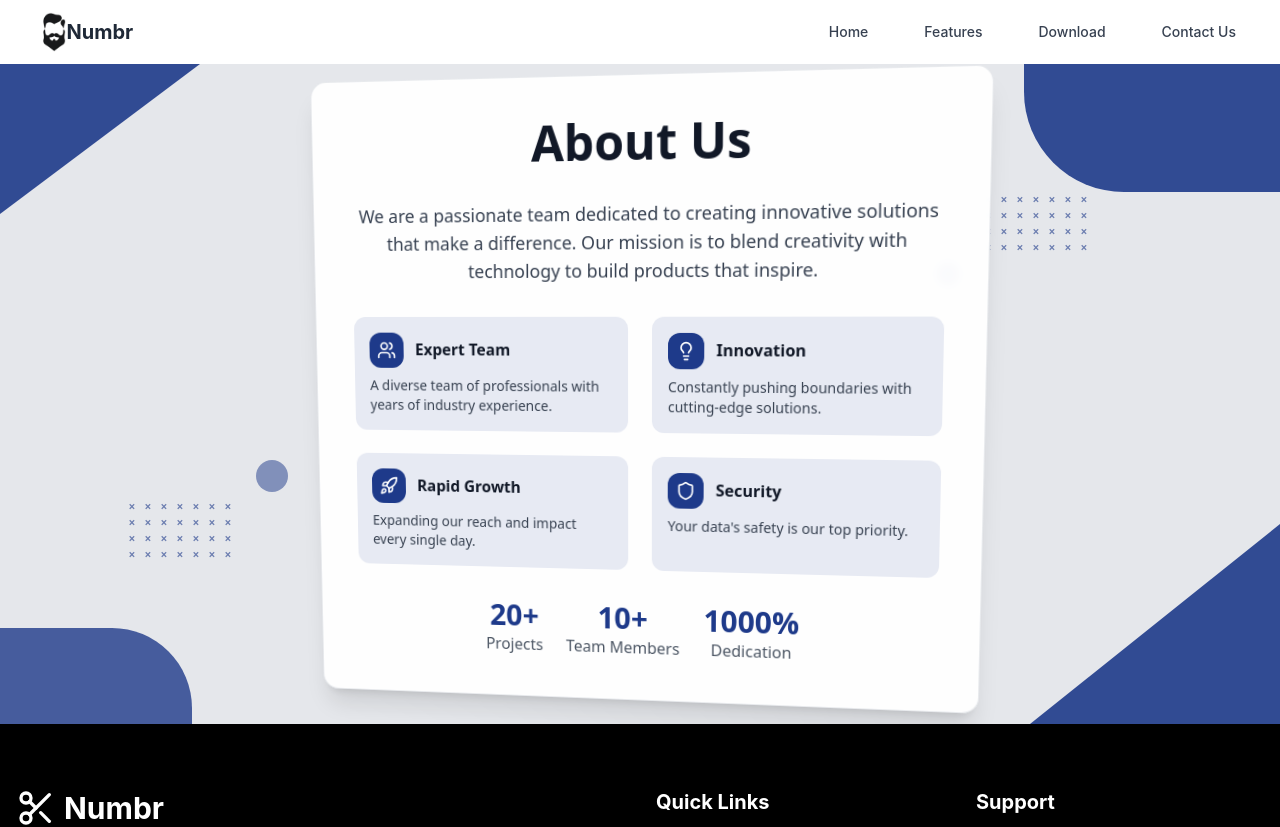
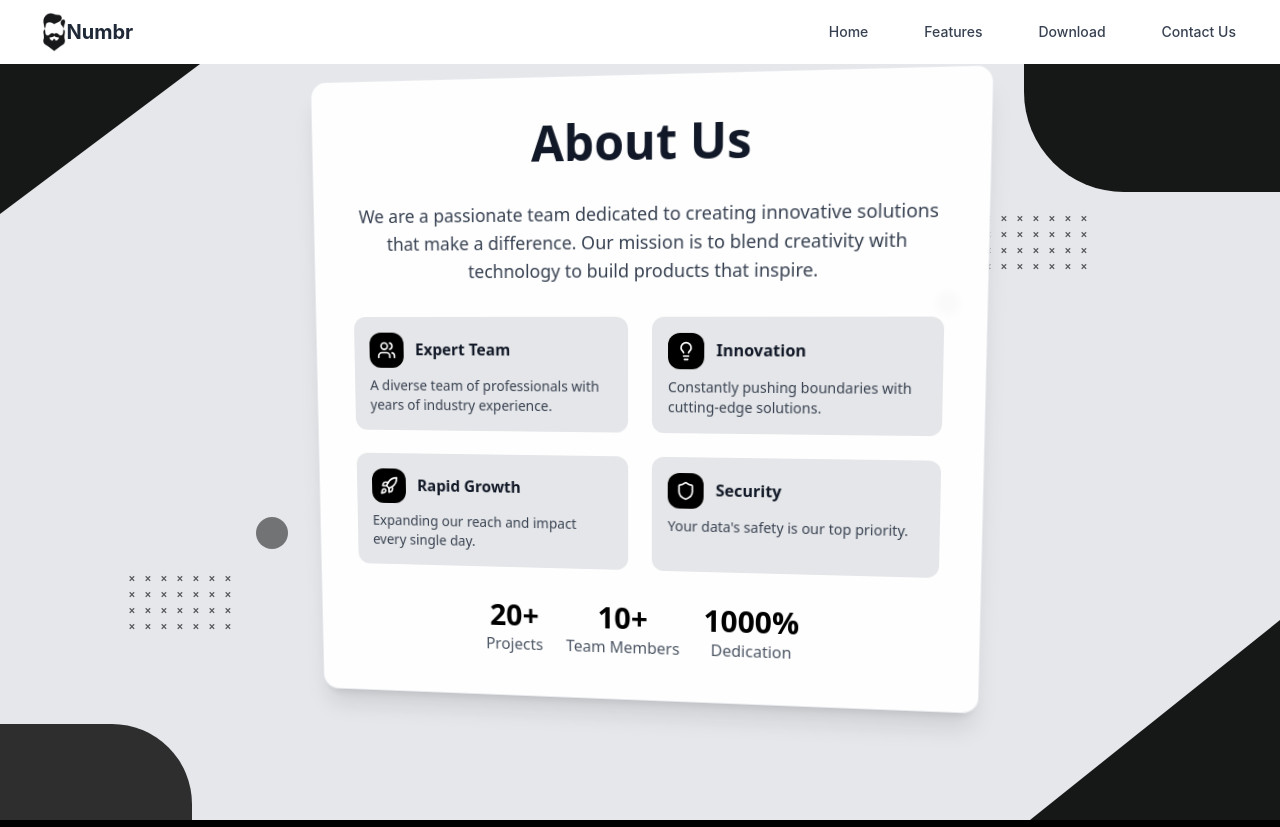
Before and after one commit to himanshuu932/Numbr-admin, a React (Create React App) app in the folder client/: page /aboutUs in a window 1280 px wide. Shown: the top 827 px of the page. Built offline with nearby package versions, Linux system fonts and the light colour scheme.

Commit message:
improved

```diff
--- a/client/src/general/AboutUs.jsx
+++ b/client/src/general/AboutUs.jsx
@@ -28,30 +28,30 @@ export default function AboutUs() {
   return (
     <section
       id="about"
-      className="relative w-full min-h-[70vh] bg-gray-200 flex items-center justify-center p-4 overflow-hidden font-sans"
+      className="relative w-full min-h-[75vh] bg-gray-200 flex items-center justify-center p-4 pb-14 overflow-hidden font-sans" // Increased min-h and added pb
     >
-      {/* Geometric background shapes with light effects - similar to ContactUs */}
+      {/* Geometric background shapes with light effects - black and white version */}
       <div className="absolute top-0 left-0 w-full h-full overflow-hidden z-0">
         {/* Top left triangle */}
-        <div className="absolute top-0 left-0 w-0 h-0 border-l-[200px] border-l-blue-900 border-b-[150px] border-b-transparent opacity-90 hover:scale-110 transition-all duration-700 ease-out group">
+        <div className="absolute top-0 left-0 w-0 h-0 border-l-[200px] border-l-black border-b-[150px] border-b-transparent opacity-90 hover:scale-110 transition-all duration-700 ease-out group">
           <div className="absolute -top-4 -left-48 w-full h-full bg-gradient-to-br from-white/30 via-transparent to-transparent opacity-0 group-hover:opacity-100 transition-opacity duration-500 transform rotate-45 blur-sm"></div>
           <div className="absolute -top-2 -left-44 w-32 h-1 bg-gradient-to-r from-white/60 to-transparent opacity-0 group-hover:opacity-100 transition-all duration-700 transform rotate-45"></div>
         </div>
 
         {/* Top right curved shape */}
-        <div className="absolute top-0 right-0 w-64 h-32 bg-blue-900 opacity-90 rounded-bl-[100px] hover:rounded-bl-[150px] transition-all duration-1000 ease-in-out group overflow-hidden">
+        <div className="absolute top-0 right-0 w-64 h-32 bg-black opacity-90 rounded-bl-[100px] hover:rounded-bl-[150px] transition-all duration-1000 ease-in-out group overflow-hidden">
           <div className="absolute inset-0 bg-gradient-to-bl from-white/20 via-white/5 to-transparent opacity-0 group-hover:opacity-100 transition-opacity duration-800"></div>
           <div className="absolute top-0 right-0 w-16 h-full bg-gradient-to-l from-white/40 to-transparent opacity-0 group-hover:opacity-100 transition-all duration-1000 transform translate-x-full group-hover:translate-x-0"></div>
         </div>
 
         {/* Bottom right triangle */}
-        <div className="absolute bottom-0 right-0 w-0 h-0 border-r-[250px] border-r-blue-900 border-t-[200px] border-t-transparent opacity-90 hover:scale-110 transition-all duration-700 ease-out group">
+        <div className="absolute bottom-0 right-0 w-0 h-0 border-r-[250px] border-r-black border-t-[200px] border-t-transparent opacity-90 hover:scale-110 transition-all duration-700 ease-out group">
           <div className="absolute -bottom-4 -right-60 w-full h-full bg-gradient-to-tl from-white/30 via-transparent to-transparent opacity-0 group-hover:opacity-100 transition-opacity duration-500 transform -rotate-45 blur-sm"></div>
           <div className="absolute -bottom-2 -right-56 w-40 h-1 bg-gradient-to-l from-white/60 to-transparent opacity-0 group-hover:opacity-100 transition-all duration-700 transform -rotate-45"></div>
         </div>
 
         {/* Bottom left curved accent */}
-        <div className="absolute bottom-0 left-0 w-48 h-24 bg-blue-900 opacity-80 rounded-tr-[80px] hover:rounded-tr-[120px] transition-all duration-1000 ease-in-out group overflow-hidden">
+        <div className="absolute bottom-0 left-0 w-48 h-24 bg-black opacity-80 rounded-tr-[80px] hover:rounded-tr-[120px] transition-all duration-1000 ease-in-out group overflow-hidden">
           <div className="absolute inset-0 bg-gradient-to-tr from-white/20 via-white/5 to-transparent opacity-0 group-hover:opacity-100 transition-opacity duration-800"></div>
           <div className="absolute bottom-0 left-0 w-full h-8 bg-gradient-to-t from-white/40 to-transparent opacity-0 group-hover:opacity-100 transition-all duration-1000 transform translate-y-full group-hover:translate-y-0"></div>
         </div>
@@ -64,7 +64,7 @@ export default function AboutUs() {
           {Array.from({ length: 28 }).map((_, i) => (
             <div
               key={i}
-              className="relative w-2 h-2 text-blue-900 font-bold text-xs flex items-center justify-center hover:text-white hover:scale-150 hover:rotate-45 transition-all duration-300 group-hover:animate-pulse"
+              className="relative w-2 h-2 text-black font-bold text-xs flex items-center justify-center hover:text-white hover:scale-150 hover:rotate-45 transition-all duration-300 group-hover:animate-pulse"
               style={{ transitionDelay: `${i * 50}ms` }}
             >
               ×
@@ -77,7 +77,7 @@ export default function AboutUs() {
           {Array.from({ length: 28 }).map((_, i) => (
             <div
               key={i}
-              className="relative w-2 h-2 text-blue-900 font-bold text-xs flex items-center justify-center hover:text-white hover:scale-150 hover:-rotate-45 transition-all duration-300 group-hover:animate-bounce"
+              className="relative w-2 h-2 text-black font-bold text-xs flex items-center justify-center hover:text-white hover:scale-150 hover:-rotate-45 transition-all duration-300 group-hover:animate-bounce"
               style={{ transitionDelay: `${i * 30}ms` }}
             >
               ×
@@ -87,11 +87,11 @@ export default function AboutUs() {
         </div>
 
         {/* Circular accents */}
-        <div className="absolute top-[60%] left-[20%] w-8 h-8 rounded-full bg-blue-900/50 hover:scale-150 hover:bg-blue-900/80 transition-all duration-500 group">
+        <div className="absolute top-[60%] left-[20%] w-8 h-8 rounded-full bg-black/50 hover:scale-150 hover:bg-black/80 transition-all duration-500 group">
           <div className="absolute inset-0 rounded-full bg-gradient-to-br from-white/40 to-transparent opacity-0 group-hover:opacity-100 transition-opacity duration-500"></div>
         </div>
 
-        <div className="absolute top-[30%] right-[25%] w-6 h-6 rounded-full bg-blue-900/40 hover:scale-150 hover:bg-blue-900/70 transition-all duration-700 group">
+        <div className="absolute top-[30%] right-[25%] w-6 h-6 rounded-full bg-black/40 hover:scale-150 hover:bg-black/70 transition-all duration-700 group">
           <div className="absolute inset-0 rounded-full bg-gradient-to-tr from-white/40 to-transparent opacity-0 group-hover:opacity-100 transition-opacity duration-500"></div>
         </div>
       </div>
@@ -99,7 +99,7 @@ export default function AboutUs() {
       {/* Main content card with magnetic cursor effect */}
       <div
         ref={cardRef}
-        className="relative z-10 bg-white/95 backdrop-blur-sm shadow-xl rounded-2xl p-6 md:p-8 lg:p-10 flex flex-col items-center justify-center w-full max-w-2xl mx-auto border border-gray-300/50 hover:shadow-2xl transition-all duration-500 group overflow-hidden"
+        className="relative z-10 bg-white/95 backdrop-blur-sm shadow-xl rounded-2xl p-6 md:p-8 lg:p-10 flex flex-col items-center justify-center w-full max-w-2xl mx-auto border border-gray-300/50 hover:shadow-2xl transition-all duration-500 group overflow-hidden mb-14" // Added mb-16 for bottom margin
         style={{
           transform: `perspective(1000px) rotateX(${(mousePosition.y - 200) * 0.02}deg) rotateY(${(mousePosition.x - 300) * 0.02}deg)`,
         }}
@@ -126,9 +126,9 @@ export default function AboutUs() {
           {/* Features grid */}
           <div className="grid grid-cols-2 gap-6 w-full mt-6">
             {/* Team */}
-            <div className="bg-blue-900/10 p-4 rounded-xl hover:bg-blue-900/20 transition-all duration-300 group">
+            <div className="bg-gray-900/10 p-4 rounded-xl hover:bg-gray-900/20 transition-all duration-300 group">
               <div className="flex items-center space-x-3">
-                <div className="p-2 bg-blue-900 text-white rounded-lg">
+                <div className="p-2 bg-black text-white rounded-lg">
                   <Users className="h-5 w-5" />
                 </div>
                 <h3 className="font-bold text-gray-900">Expert Team</h3>
@@ -139,9 +139,9 @@ export default function AboutUs() {
             </div>
 
             {/* Innovation */}
-            <div className="bg-blue-900/10 p-4 rounded-xl hover:bg-blue-900/20 transition-all duration-300 group">
+            <div className="bg-gray-900/10 p-4 rounded-xl hover:bg-gray-900/20 transition-all duration-300 group">
               <div className="flex items-center space-x-3">
-                <div className="p-2 bg-blue-900 text-white rounded-lg">
+                <div className="p-2 bg-black text-white rounded-lg">
                   <Lightbulb className="h-5 w-5" />
                 </div>
                 <h3 className="font-bold text-gray-900">Innovation</h3>
@@ -152,9 +152,9 @@ export default function AboutUs() {
             </div>
 
             {/* Growth */}
-            <div className="bg-blue-900/10 p-4 rounded-xl hover:bg-blue-900/20 transition-all duration-300 group">
+            <div className="bg-gray-900/10 p-4 rounded-xl hover:bg-gray-900/20 transition-all duration-300 group">
               <div className="flex items-center space-x-3">
-                <div className="p-2 bg-blue-900 text-white rounded-lg">
+                <div className="p-2 bg-black text-white rounded-lg">
                   <Rocket className="h-5 w-5" />
                 </div>
                 <h3 className="font-bold text-gray-900">Rapid Growth</h3>
@@ -165,9 +165,9 @@ export default function AboutUs() {
             </div>
 
             {/* Security */}
-            <div className="bg-blue-900/10 p-4 rounded-xl hover:bg-blue-900/20 transition-all duration-300 group">
+            <div className="bg-gray-900/10 p-4 rounded-xl hover:bg-gray-900/20 transition-all duration-300 group">
               <div className="flex items-center space-x-3">
-                <div className="p-2 bg-blue-900 text-white rounded-lg">
+                <div className="p-2 bg-black text-white rounded-lg">
                   <Shield className="h-5 w-5" />
                 </div>
                 <h3 className="font-bold text-gray-900">Security</h3>
@@ -181,15 +181,15 @@ export default function AboutUs() {
           {/* Stats */}
           <div className="flex flex-wrap justify-center gap-6 mt-8">
             <div className="text-center">
-              <div className="text-3xl font-bold text-blue-900">20+</div>
+              <div className="text-3xl font-bold text-black">20+</div>
               <div className="text-gray-600">Projects</div>
             </div>
             <div className="text-center">
-              <div className="text-3xl font-bold text-blue-900">10+</div>
+              <div className="text-3xl font-bold text-black">10+</div>
               <div className="text-gray-600">Team Members</div>
             </div>
             <div className="text-center">
-              <div className="text-3xl font-bold text-blue-900">1000%</div>
+              <div className="text-3xl font-bold text-black">1000%</div>
               <div className="text-gray-600">Dedication</div>
             </div>
           </div>
```
